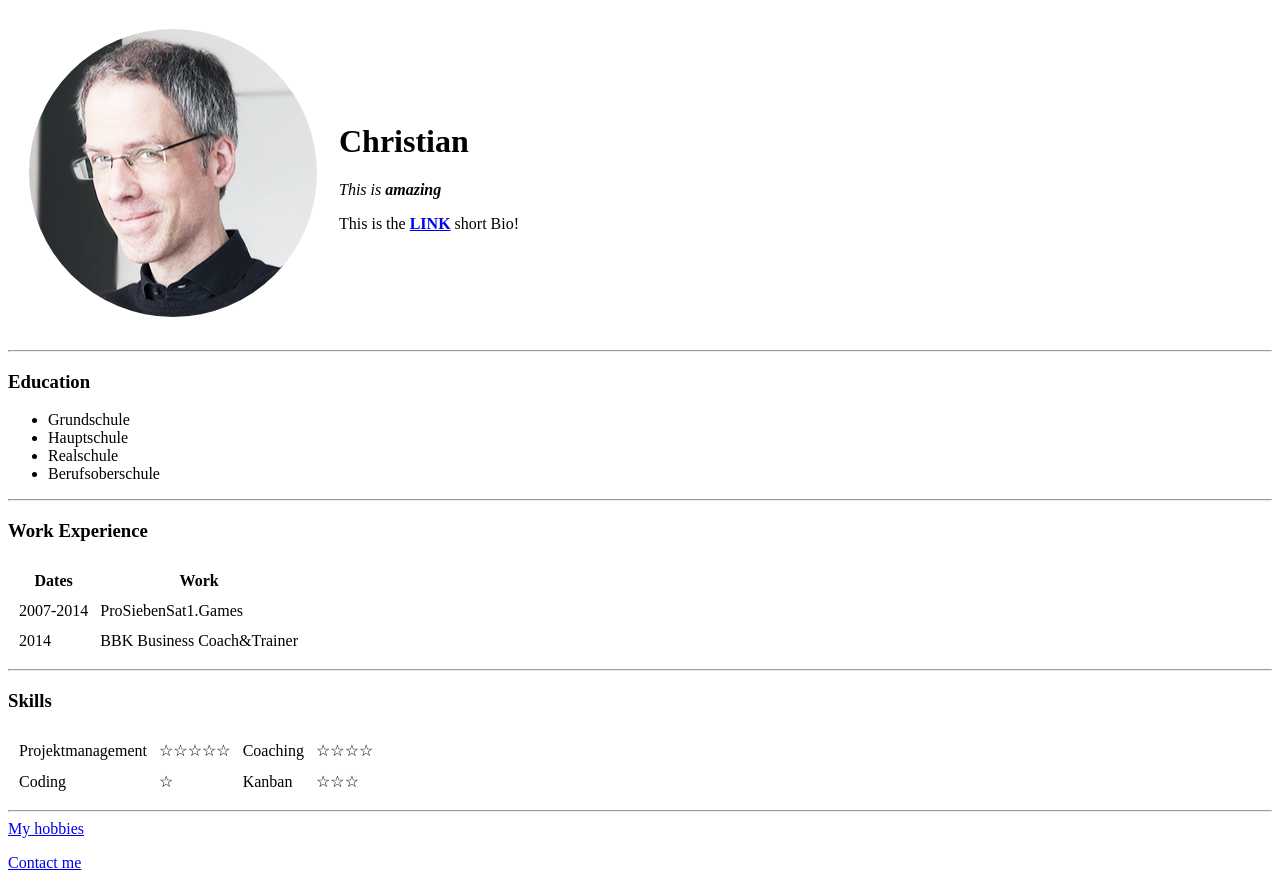
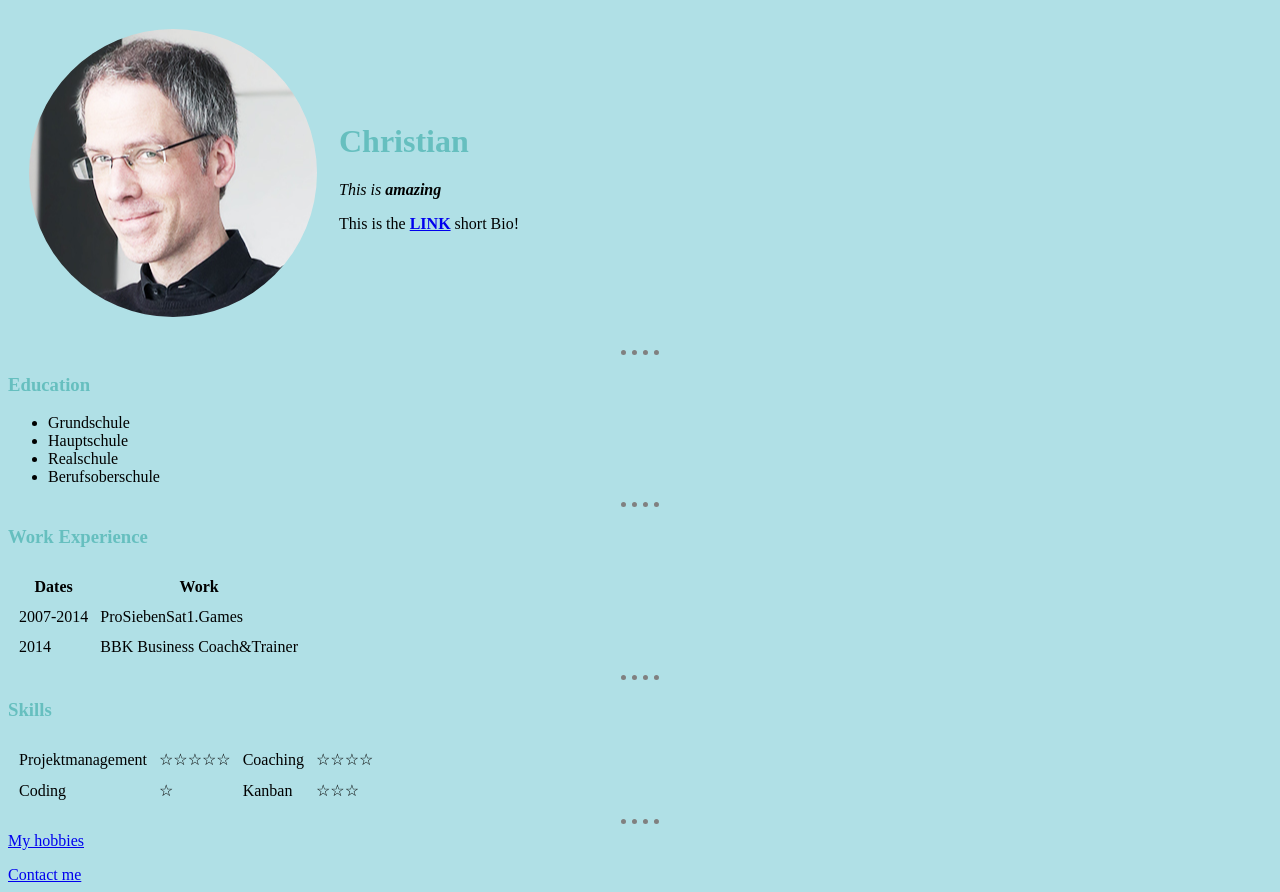
Before and after one commit to Weglerian/cv, a plain HTML site: page index.html in a window 1280 px wide. Drawn offline with Linux system fonts and the light colour scheme.

Commit message:
New Files Upload

```diff
--- /dev/null
+++ b/css/styles.css
@@ -0,0 +1,17 @@
+
+  body {
+    background-color: powderblue;
+  }
+  hr {
+    border-color: grey;
+    border-style: dotted none none;
+    border-width: 5px;
+    width: 3%;
+  }
+  h1 {
+    color: #66BFBF
+  }
+
+  h3 {
+    color: #66BFBF
+  }
--- a/index.html
+++ b/index.html
@@ -4,6 +4,8 @@
 <head>
   <meta charset="utf-8">
   <title>My amazing website</title>
+  <link rel="stylesheet" href="css/styles.css">
+
   <meta name=description "Tolle Seite" />
 </head>
 
```
Also changed, not shown: contact.html (+2 -1 lines), hobbies.html (+1 -0 lines), christian_stehend_IMG_1178.jpg (added).
